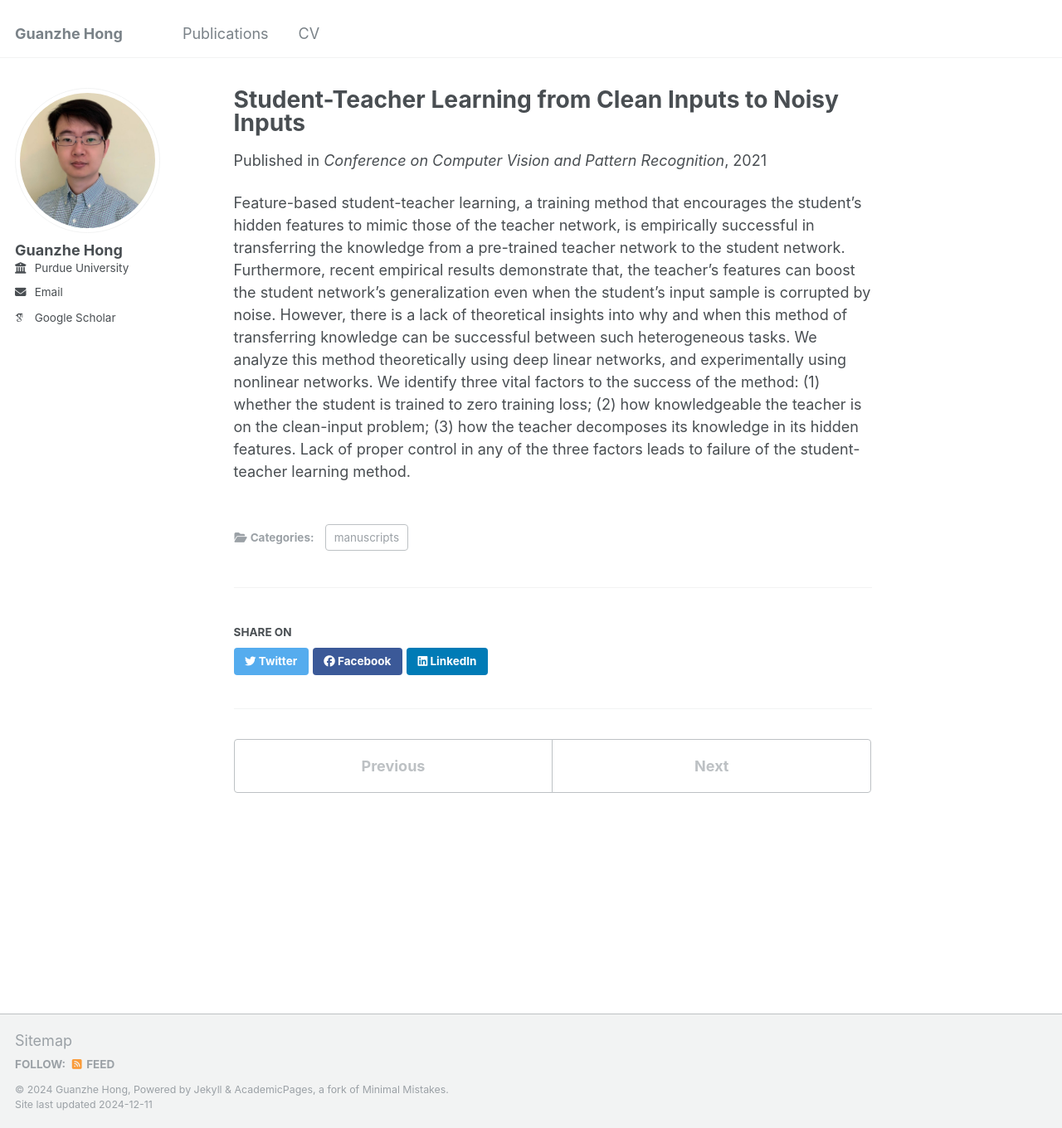
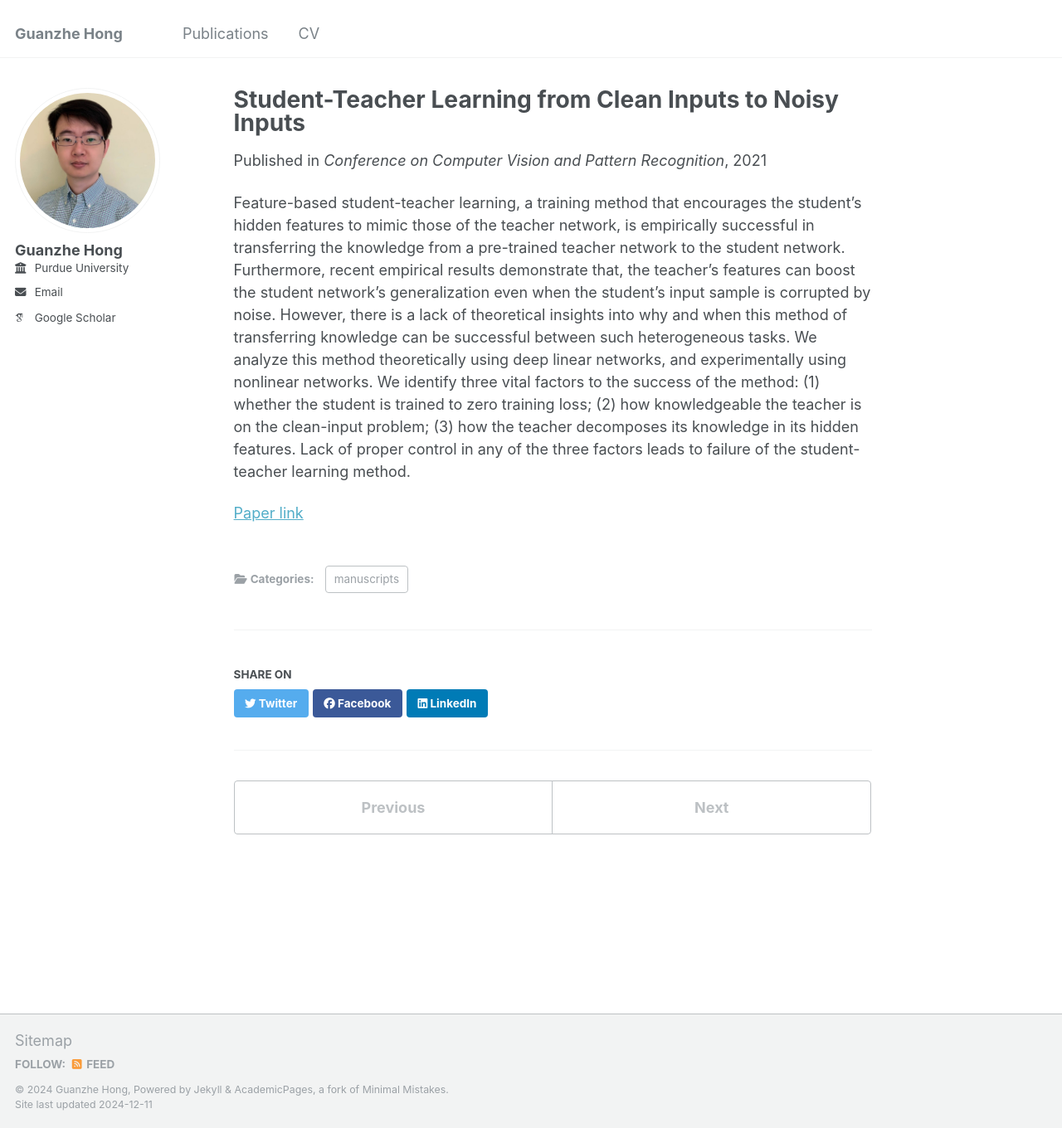
Before and after one commit to guanzhehong/guanzhehong, a Jekyll site: the page built from _publications/2021-03-13-cvpr.md, in a window 1280 px wide and 1360 px high. Shown: the whole window at 83% size. Built offline with Jekyll 4.4.1, drawn with Linux system fonts in a browser that asks for light colours; some web fonts are replaced.

Commit message:
Update 2021-03-13-cvpr.md

```diff
--- a/_publications/2021-03-13-cvpr.md
+++ b/_publications/2021-03-13-cvpr.md
@@ -10,3 +10,5 @@ paperurl: 'https://arxiv.org/abs/2103.07600'
 ---
 
 Feature-based student-teacher learning, a training method that encourages the student's hidden features to mimic those of the teacher network, is empirically successful in transferring the knowledge from a pre-trained teacher network to the student network. Furthermore, recent empirical results demonstrate that, the teacher's features can boost the student network's generalization even when the student's input sample is corrupted by noise. However, there is a lack of theoretical insights into why and when this method of transferring knowledge can be successful between such heterogeneous tasks. We analyze this method theoretically using deep linear networks, and experimentally using nonlinear networks. We identify three vital factors to the success of the method: (1) whether the student is trained to zero training loss; (2) how knowledgeable the teacher is on the clean-input problem; (3) how the teacher decomposes its knowledge in its hidden features. Lack of proper control in any of the three factors leads to failure of the student-teacher learning method.
+
+[Paper link](https://arxiv.org/abs/2103.07600)
```
